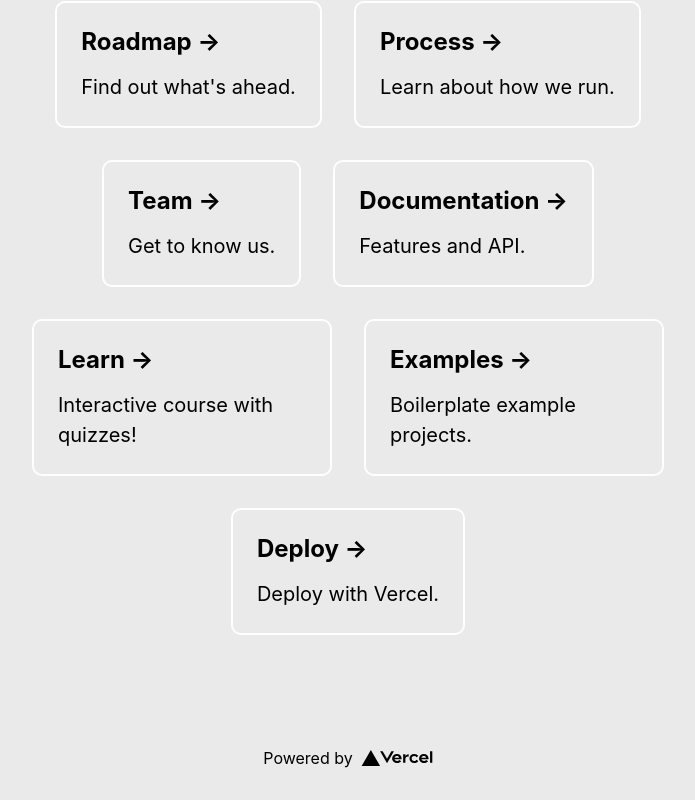
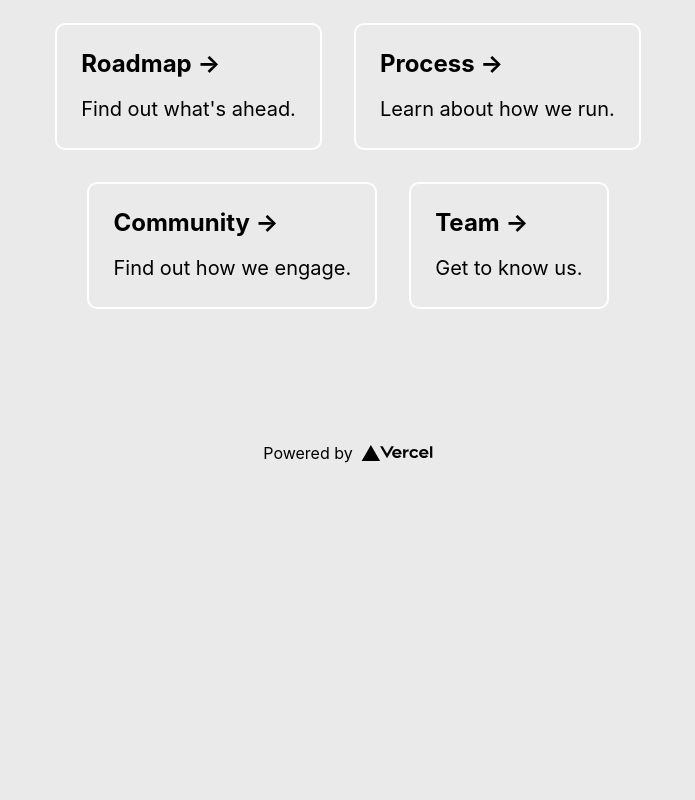
Before and after one commit to sri-ni/ds-labs, a Next.js app: page / in a window 1280 px wide. Shown: the part 390-1190 px from the top of the page, without its empty margins (292-987 px from the left). After the commit the page ends 885 px from the top, so only its background shows below. Built offline with nearby package versions, Linux system fonts and the light colour scheme.

Commit message:
updates landing page

```diff
--- a/pages/index.tsx
+++ b/pages/index.tsx
@@ -33,10 +33,17 @@ const Home: NextPage = () => {
             </a>
           </Link>
 
-          <Link href="/roadmap">
+          <Link href="/process">
             <a className={styles.card}>
               <h2>Process &rarr;</h2>
               <p>Learn about how we run.</p>
+            </a>
+          </Link>
+
+          <Link href="/community">
+            <a className={styles.card}>
+              <h2>Community &rarr;</h2>
+              <p>Find out how we engage.</p>
             </a>
           </Link>
 
@@ -47,33 +54,6 @@ const Home: NextPage = () => {
             </a>
           </Link>
 
-          <a href="https://nextjs.org/docs" className={styles.card}>
-            <h2>Documentation &rarr;</h2>
-            <p>Features and API.</p>
-          </a>
-
-          <a href="https://nextjs.org/learn" className={styles.card}>
-            <h2>Learn &rarr;</h2>
-            <p>Interactive course with quizzes!</p>
-          </a>
-
-          <a
-            href="https://github.com/vercel/next.js/tree/master/examples"
-            className={styles.card}
-          >
-            <h2>Examples &rarr;</h2>
-            <p>Boilerplate example projects.</p>
-          </a>
-
-          <a
-            href="https://vercel.com/new?utm_source=create-next-app&utm_medium=default-template&utm_campaign=create-next-app"
-            className={styles.card}
-          >
-            <h2>Deploy &rarr;</h2>
-            <p>
-              Deploy with Vercel.
-            </p>
-          </a>
         </div>
       </main>
 
```
